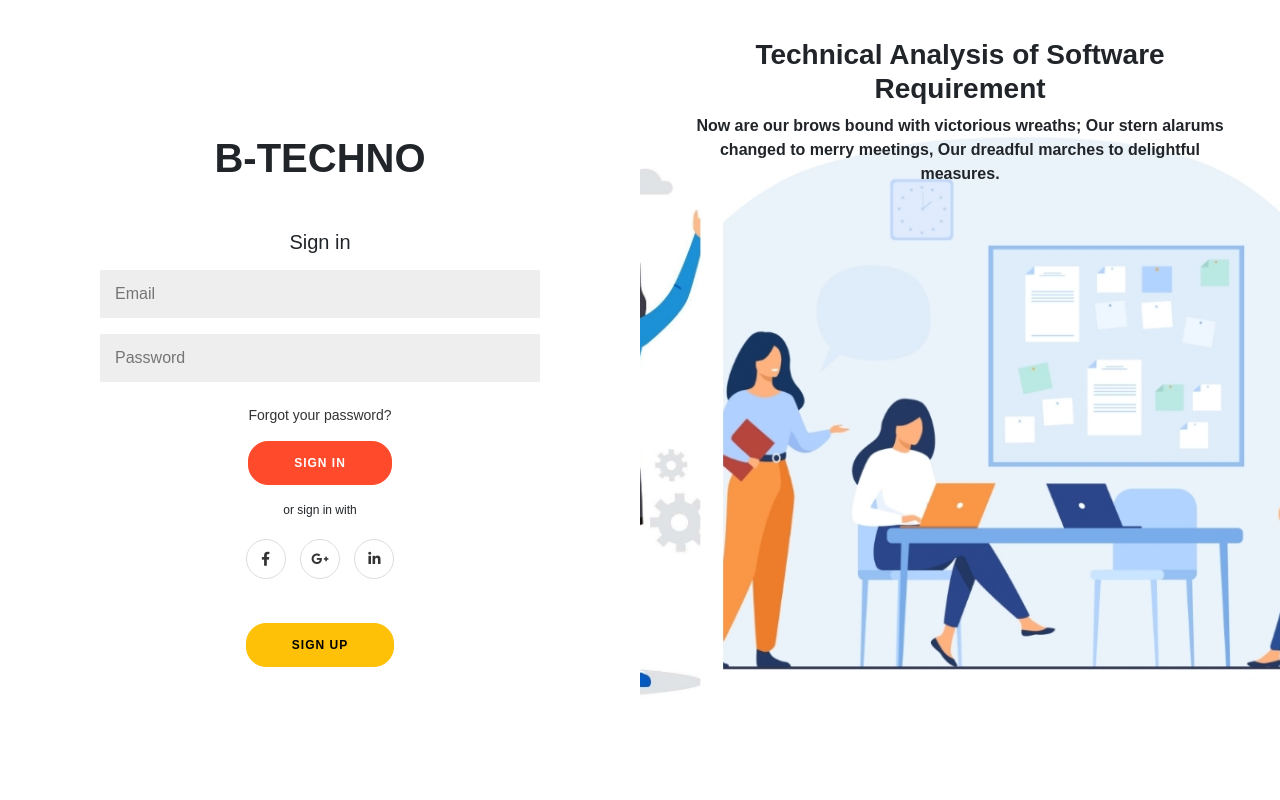
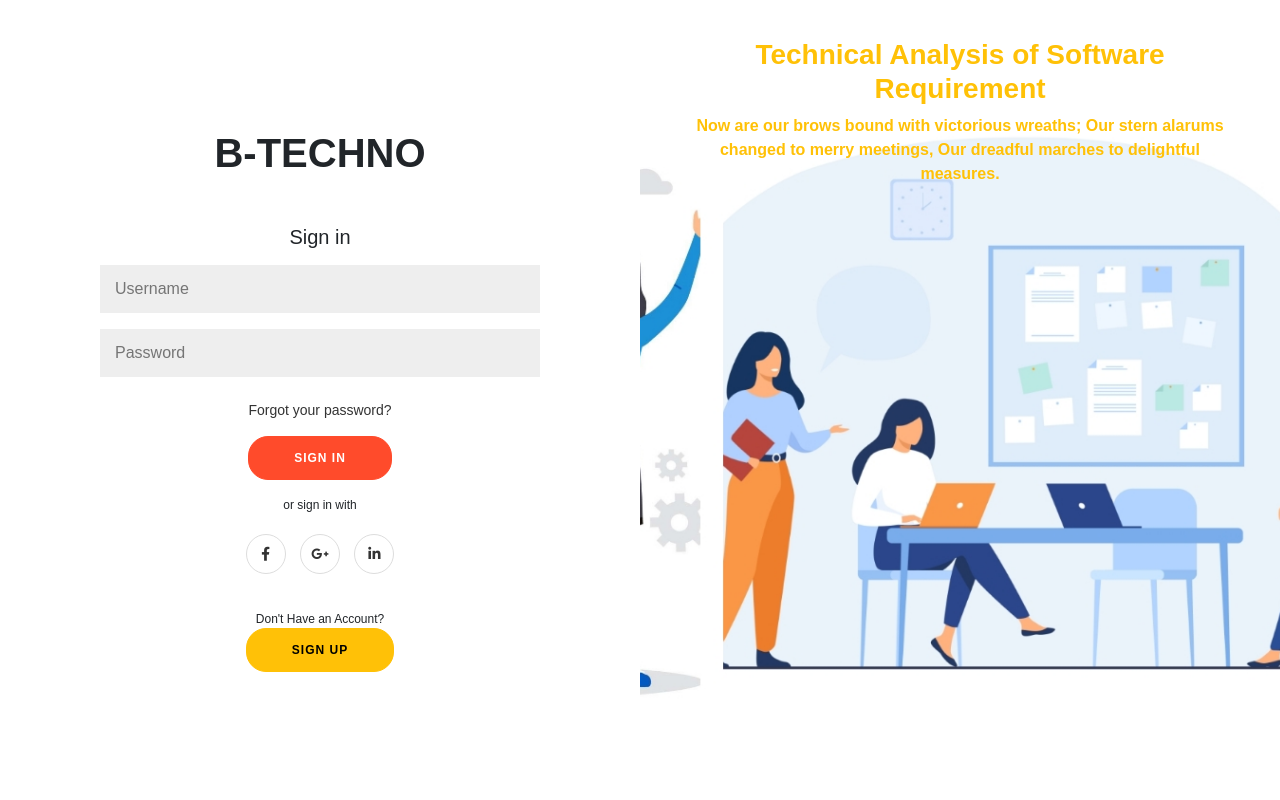
Before and after one commit to murshed23/signInUp, a PHP site: page / in a window 1280 px wide. Run offline with PHP 8.4, Linux system fonts and the light colour scheme; some libraries are stand-ins or nearby versions.

Commit message:
Some UI updates

```diff
--- a/index.php
+++ b/index.php
@@ -14,10 +14,9 @@
         <div class="form-container sign-up-container">
             <form action="#">
                 <h1 class="mb-5">B-TECHNO</h1>
-                <h5>Create Account</h5>
-                <input type="text" placeholder="Name" />
-                <input type="email" placeholder="Email" />
-                <input type="password" placeholder="Password" />
+                <h5>Sign Up</h5>
+                <input type="text" placeholder="Create Username" />
+                <input type="password" placeholder="Create Password" />
                 <button>Sign Up</button>
                 <span class="mt-3">or sign up with</span>
                 <div class="social-container">
@@ -25,6 +24,7 @@
                     <a href="#" class="social"><i class="fab fa-google-plus-g"></i></a>
                     <a href="#" class="social"><i class="fab fa-linkedin-in"></i></a>
                 </div>
+                <span class="mt-3">Already Have an Account?</span>
                 <button class="btn-warning ghost" id="signIn">Sign In</button>
             </form>
         </div>
@@ -32,7 +32,7 @@
             <form action="#">
                 <h1 class="mb-5">B-TECHNO</h1>
                 <h5>Sign in</h5>
-                <input type="email" placeholder="Email" />
+                <input type="text" placeholder="Username" />
                 <input type="password" placeholder="Password" />
                 <a href="#">Forgot your password?</a>
                 <button>Sign In</button>
@@ -42,11 +42,12 @@
                     <a href="#" class="social"><i class="fab fa-google-plus-g"></i></a>
                     <a href="#" class="social"><i class="fab fa-linkedin-in"></i></a>
                 </div>
-                <button class="btn-warning ghost mt-4" id="signUp">Sign Up</button>
+                <span class="mt-3">Don't Have an Account?</span>
+                <button class="btn-warning ghost" id="signUp">Sign Up</button>
             </form>
         </div>
         <div class="overlay-container">
-            <div class="overlay text-dark">
+            <div class="overlay text-warning">
                 <div class="overlay-panel overlay-left">
                     <h3 class="" style="font-weight: bold;">Software Analytics And Marketing Statistics</h3>
                     <b>Now is the winter of our discontent Made glorious summer by this sun of York And all the clouds that lour'd upon our house In the deep bosom of the ocean buried.</b>
```
